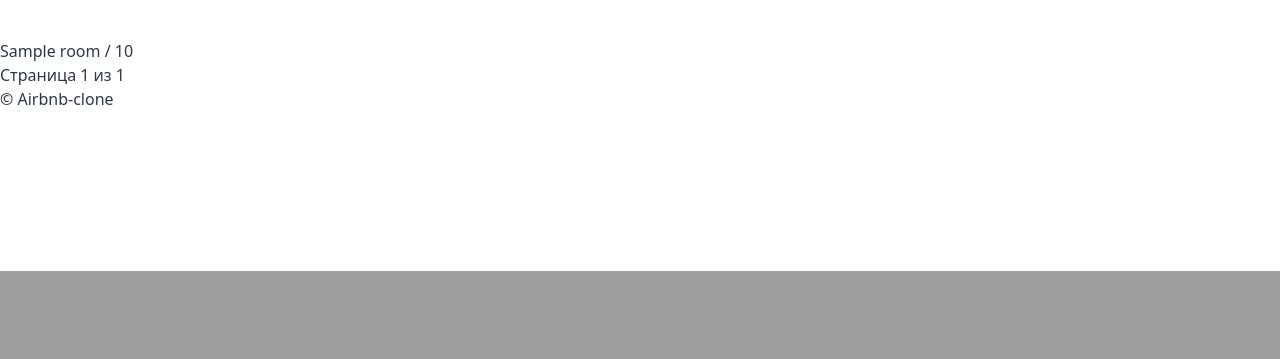
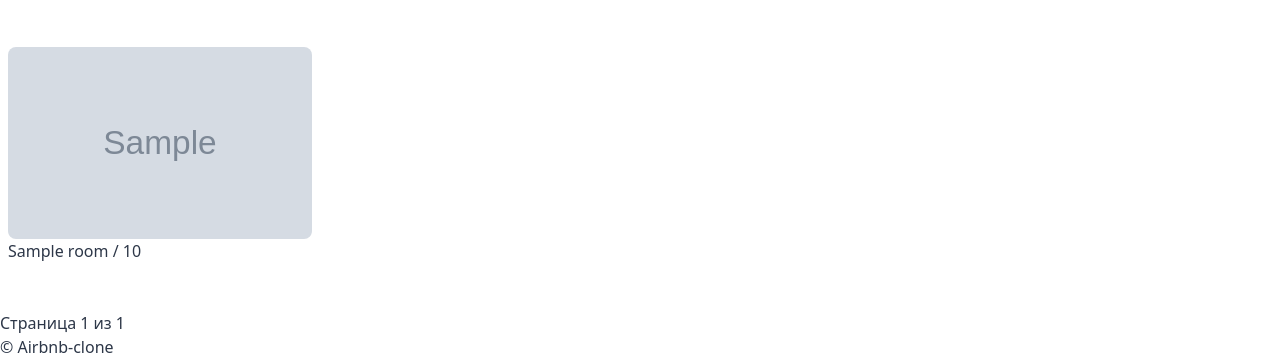
Before and after one commit to easycoders-academy/airbnb-clone, a Django app: page / in a window 1280 px wide. Shown: the part 529-888 px from the top of the page. Before the commit the page ends 800 px from the top, so only its background shows below. Run offline with Django 3.2, Linux system fonts and the light colour scheme; tables that the repository leaves empty hold one stand-in row (values such as "Sample post"); grey boxes marked "Sample" are stand-in pictures; style sheets or scripts are compiled from the project's sources.

Commit message:
126. Карточка комнаты - часть 1

```diff
--- a/rooms/models.py
+++ b/rooms/models.py
@@ -106,3 +106,7 @@ class Room(core_models.TimeStampedModel):
             return round(all_ratings / len(all_reviews), 2)
         else:
             return 0
+
+    def first_photo(self):
+        (photo,) = self.photos.all()[:1]
+        return photo.file.url
--- /dev/null
+++ b/templates/partials/room_card.html
@@ -0,0 +1,8 @@
+<div class="w-1/4 mb-10 p-2">
+
+    <a href="{% url "rooms:detail" room.pk %}">
+        <div class="w-full h-48 bg-cover bg-center rounded-lg" style="background-image: url({{room.first_photo}})"></div>
+        {{room.name}} / {{room.price}}
+    </a>
+
+</div>
--- a/templates/rooms/room_list.html
+++ b/templates/rooms/room_list.html
@@ -4,12 +4,15 @@
 
 {% block content %}
 
-    <div class="container rounded-3xl mx-auto bg-gray-800 h-50vh mt-12 mb-10 bg-cover bg-center" style="background-image: url('https://images.unsplash.com/photo-1480714378408-67cf0d13bc1b?ixid=MXwxMjA3fDB8MHxwaG90by1wYWdlfHx8fGVufDB8fHw%3D&ixlib=rb-1.2.1&auto=format&fit=crop&w=2850&q=80')"></div>
+    <div class="container mx-auto">
+        <div class="rounded-3xl bg-gray-800 h-50vh mt-12 mb-10 bg-cover bg-center" style="background-image: url('https://images.unsplash.com/photo-1480714378408-67cf0d13bc1b?ixid=MXwxMjA3fDB8MHxwaG90by1wYWdlfHx8fGVufDB8fHw%3D&ixlib=rb-1.2.1&auto=format&fit=crop&w=2850&q=80')"></div>
 
+        <div class="flex flex-wrap">
             {% for room in rooms %}
-        <a href="{% url "rooms:detail" room.pk %}"><h3>{{room.name}} / {{room.price}}</h3></a>
+                {% include 'partials/room_card.html' with room=room %}
 
             {% endfor %}
+        </div>
 
         <h5>
             {% if page_obj.has_previous %}
@@ -23,5 +26,6 @@
             {% endif %}
 
         </h5>
+    </div>
 
 {% endblock content %}
```
Lines whose indentation alone changed are shown as unchanged.
